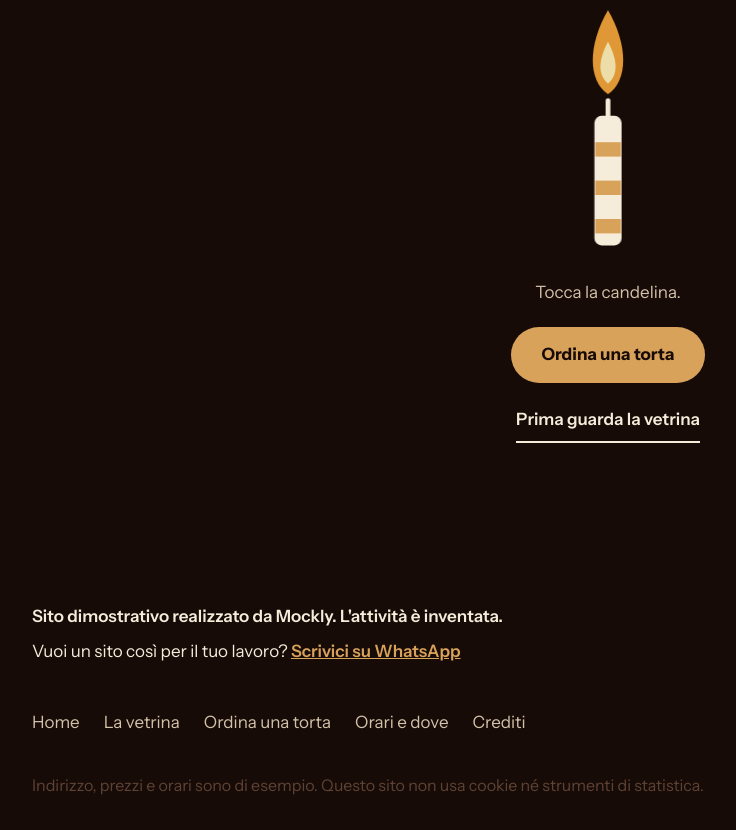
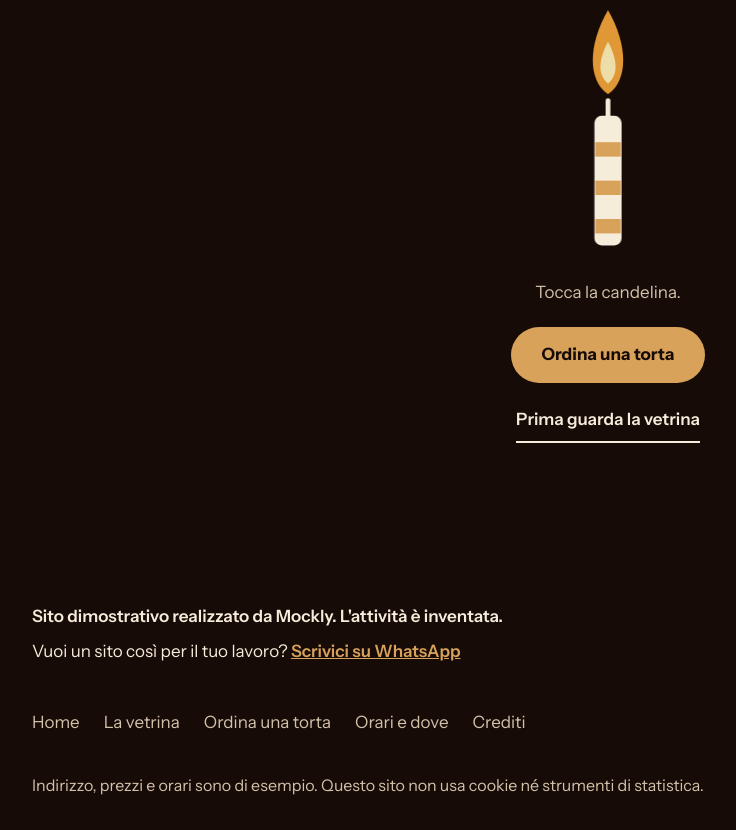
Before and after one commit to mockly-website/dolce-sale, a plain HTML site: page index.html in a window 1280 px wide. Shown: the part 6248-7078 px from the top of the page, without its empty margins (32-768 px from the left). Drawn offline with Linux system fonts and the light colour scheme.

Commit message:
Revisione: leggibilità, telefono, niente recensioni o voti inventati
Co-Authored-By: Claude Opus 5.5 <noreply@anthropic.com>

```diff
--- a/assets/css/style.css
+++ b/assets/css/style.css
@@ -300,7 +300,7 @@ main { position: relative; }
 .visit__aside { display: grid; gap: 1.25rem; align-content: start; }
 .visit__address { font-family: var(--f-display); font-size: 1.5rem; line-height: 1.2; }
 .note-small { font-size: 1rem; color: var(--muted-on-light); }
-.tier--choc .note-small, .tier--deep .note-small { color: var(--muted-on-dark); }
+.tier--choc .note-small, .tier--deep .note-small, .site-footer .note-small { color: var(--muted-on-dark); }
 
 /* ---------- Finale: la candelina ---------- */
 .finale { min-height: 100svh; display: grid; align-content: center; justify-items: center; gap: 1.25rem; text-align: center; padding-bottom: calc(var(--curve) + 2rem); }
```
